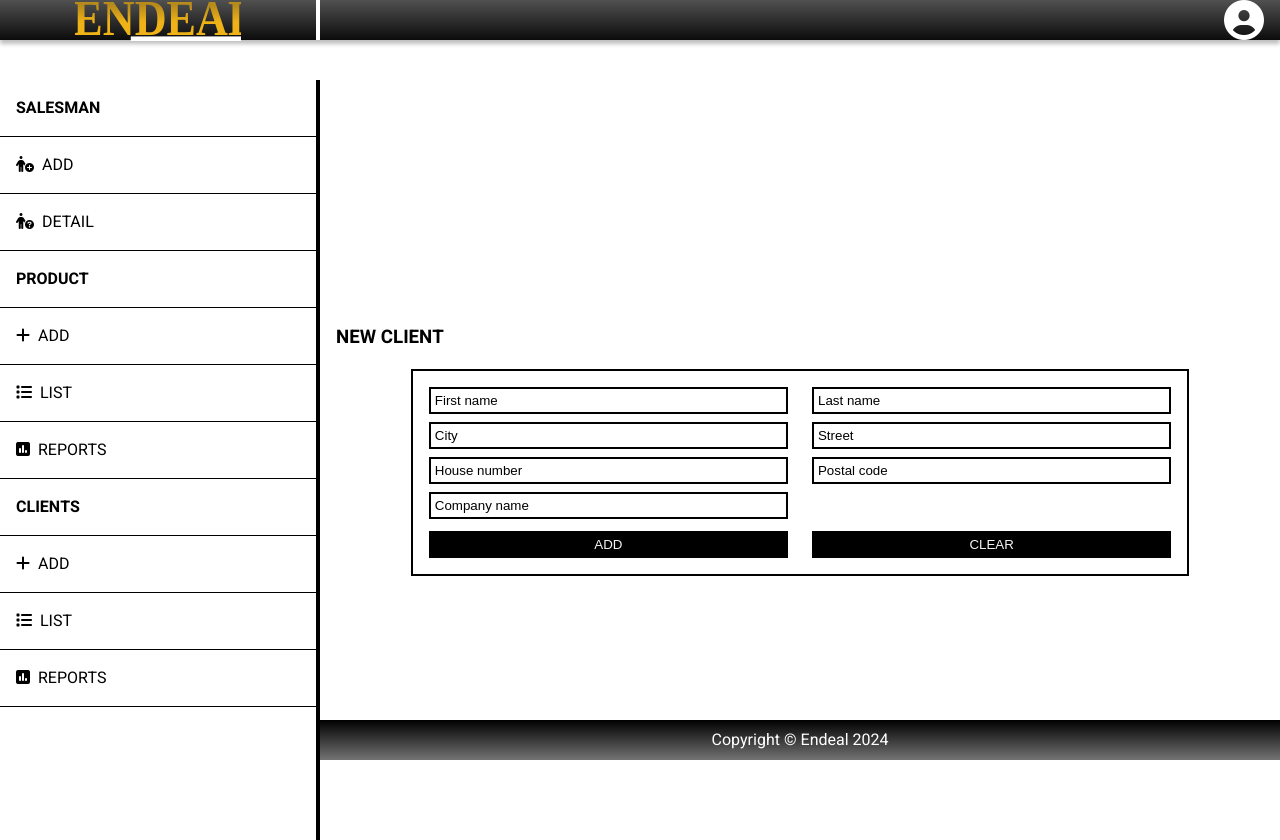
After one commit to Zavioer/wd3.14, a PHP site: page /public/views/client-add-d.php in a window 1280 px wide. The commit adds this page. Run offline with PHP 8.4, Linux system fonts and the light colour scheme.

Commit message:
add client controller

```diff
--- a/Routing.php
+++ b/Routing.php
@@ -4,6 +4,7 @@ require_once 'src/controllers/DefaultController.php';
 require_once 'src/controllers/SecurityController.php';
 require_once 'src/controllers/UserController.php';
 require_once 'src/controllers/ProductController.php';
+require_once 'src/controllers/ClientController.php';
 
 class Router
 {
--- a/index.php
+++ b/index.php
@@ -18,5 +18,7 @@ Router::post('logout', 'SecurityController', [new AuthMiddleware()]);
 Router::get('products', 'ProductController', []);
 Router::get('productDetail', 'ProductController', []);
 Router::post('addProduct', 'ProductController', []);
+Router::get('clients', 'ClientController', []);
+Router::get('addClient', 'ClientController', []);
 
 Router::run($path);
--- /dev/null
+++ b/public/views/client-add-d.php
@@ -0,0 +1,101 @@
+
+<!DOCTYPE html>
+<html lang="en">
+<head>
+    <meta charset="UTF-8">
+    <meta name="viewport" content="width=device-width, initial-scale=1.0">
+    <title>Client add</title>
+    <link rel="stylesheet" href="./public/css/home-desktop.css" type="text/css">
+    <link rel="stylesheet" href="./public/css/salesman-desktop.css" type="text/css">
+    <link rel="stylesheet" href="https://cdnjs.cloudflare.com/ajax/libs/font-awesome/6.5.2/css/all.min.css" integrity="sha512-SnH5WK+bZxgPHs44uWIX+LLJAJ9/2PkPKZ5QiAj6Ta86w+fsb2TkcmfRyVX3pBnMFcV7oQPJkl9QevSCWr3W6A==" crossorigin="anonymous" referrerpolicy="no-referrer" />
+</head>
+<body>
+    <div id="container">
+        <div class="messages">
+            <?php
+                if(isset($messages)){
+                    foreach($messages as $message) {
+                        echo $message;
+                    }
+                }
+            ?>
+        </div>
+
+        <div class="top-bar">
+            <div class="logo column-center-center">
+                <img src="./public/img/endeal_logo.svg" alt="endeal_logo">
+            </div>
+            <i class="fa-solid fa-circle-user"></i>
+        </div>
+
+        <nav>
+            <div class="menu-list">
+                <div class="menu-section-header">
+                    salesman
+                </div>
+                <div class="menu-entry">
+                    <i class="fa-solid fa-person-circle-plus"></i>
+                    Add
+                </div>
+                <div class="menu-entry">
+                    <i class="fa-solid fa-person-circle-question"></i>
+                    detail
+                </div>
+                <div class="menu-section-header">
+                    product
+                </div>
+                <div class="menu-entry">
+                    <i class="fa-solid fa-plus"></i>
+                    add
+                </div>
+                <div class="menu-entry">
+                    <i class="fa-solid fa-list"></i>
+                    list
+                </div>
+                <div class="menu-entry">
+                    <i class="fa-solid fa-square-poll-vertical"></i>
+                    reports
+                </div>
+                <div class="menu-section-header">
+                    clients
+                </div>
+                <div class="menu-entry">
+                    <i class="fa-solid fa-plus"></i>
+                    add
+                </div>
+                <div class="menu-entry">
+                    <i class="fa-solid fa-list"></i>
+                    list
+                </div>
+                <div class="menu-entry">
+                    <i class="fa-solid fa-square-poll-vertical"></i>
+                    reports
+                </div>
+            </div>
+        </nav>
+
+        <div class="content column-center-center">
+            <h3>NEW CLIENT</h3>
+            <form action="addClient" method="POST" class="form-base-desktop">
+                <div class="form-input-wrapper">
+                    <input type="text" name="first-name" placeholder="First name" class="text-input-base">
+                    <input type="text" name="last-name" placeholder="Last name" class="text-input-base">
+                    <input type="text" name="city" placeholder="City" class="text-input-base">
+                    <input type="text" name="street" placeholder="Street" class="text-input-base">
+                    <input type="text" name="house-number" placeholder="House number" class="text-input-base">
+                    <input type="text" name="postal-code" placeholder="Postal code" class="text-input-base">
+                    <input type="text" name="company-name" placeholder="Company name" class="text-input-base">
+                </div>
+
+                <div class="form-button-section">
+                    <button type="submit" class="button-base">ADD</button>
+                    <button type="reset" class="button-base">CLEAR</button>
+                </div>
+            </form>
+        </div>
+        <footer class="column-center-center">
+            Copyright &copy; Endeal 2024
+        </footer>
+    </div>
+</body>
+</html>
```
Also changed, not shown: public/views/client-list.php (added, +38 -0 lines), src/controllers/ClientController.php (added, +48 -0 lines), src/models/Client.php (added, +77 -0 lines), src/repository/ClientRepository.php (added, +116 -0 lines).
